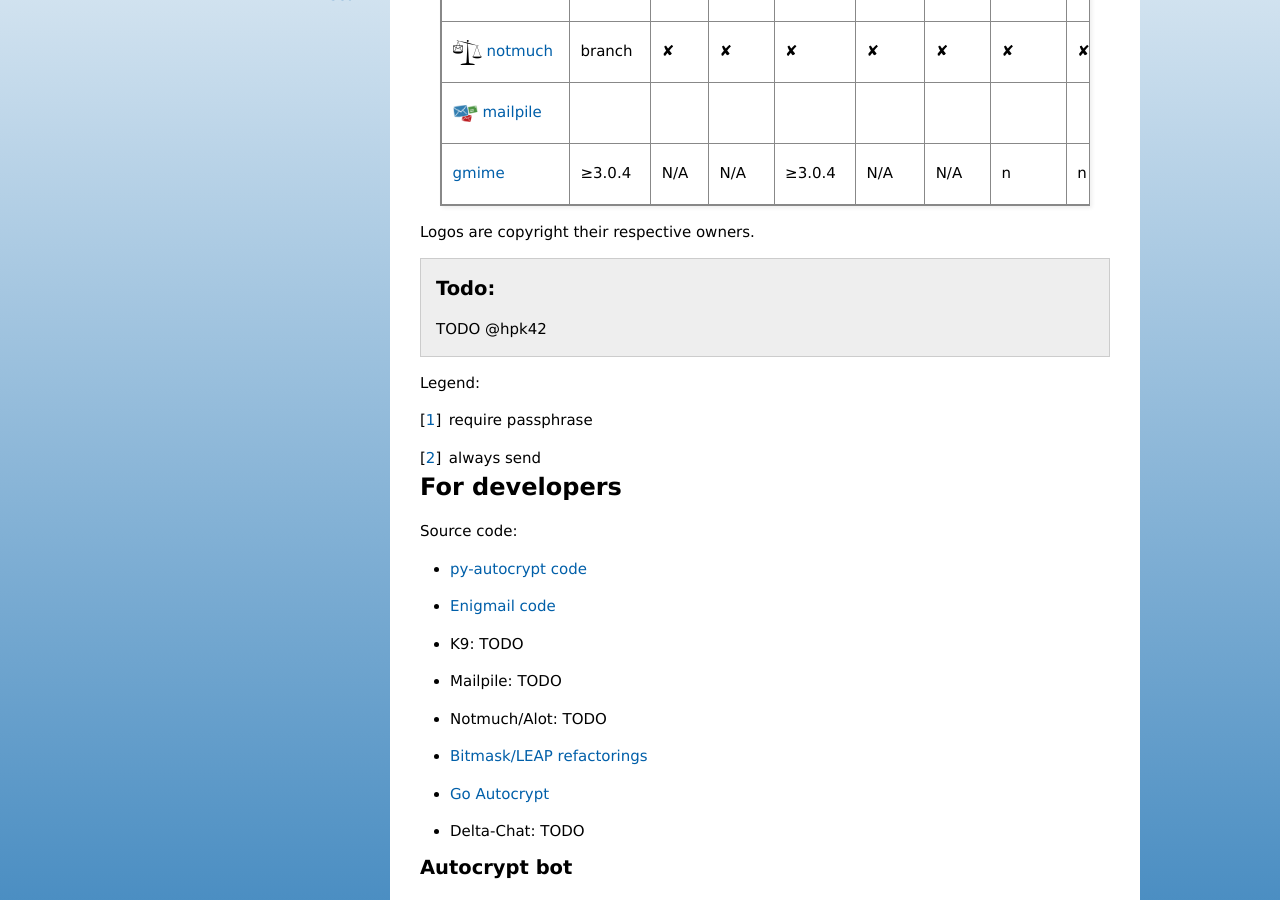
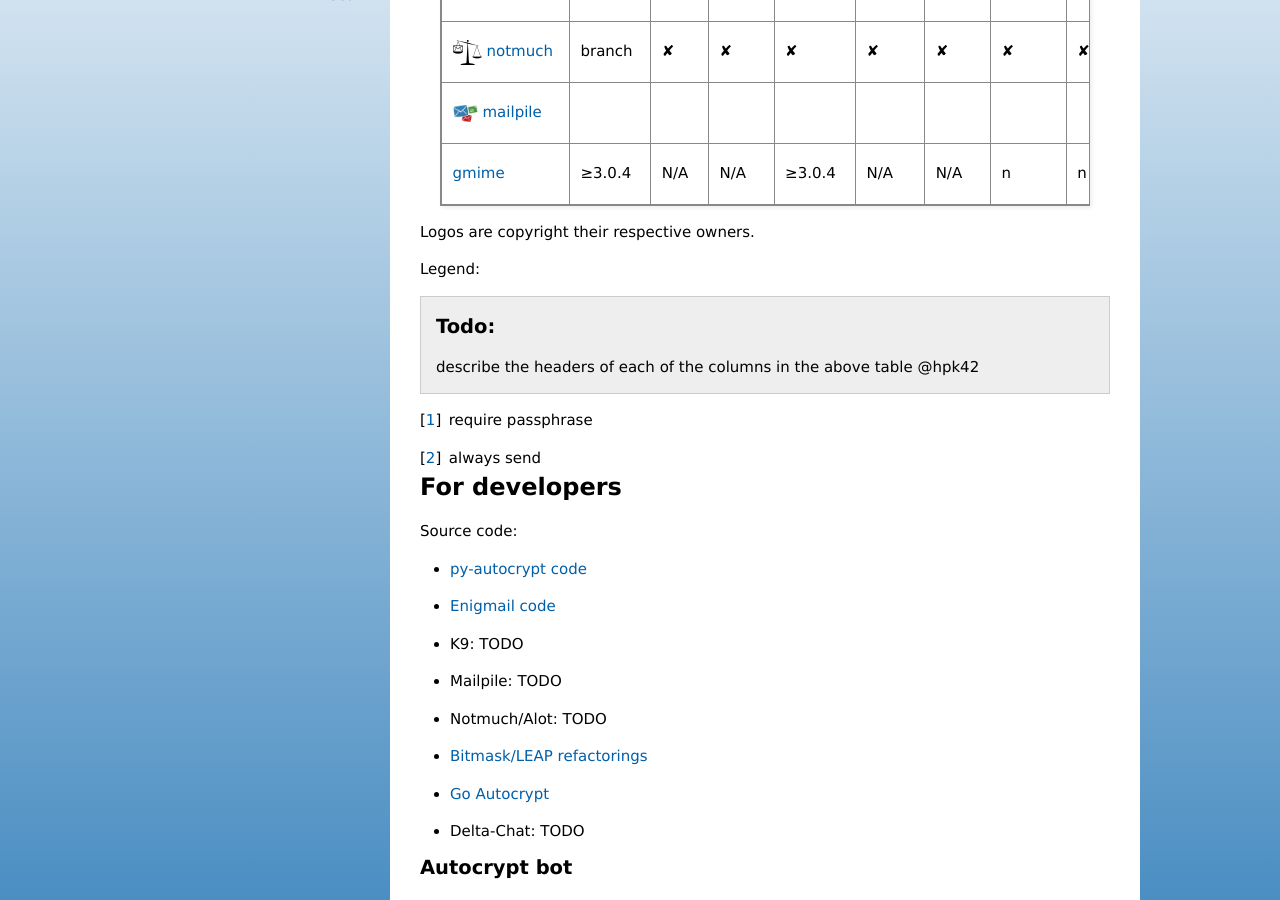
Before and after one commit to autocrypt/autocrypt, a Sphinx documentation site: the page built from doc/dev-status.rst, in a window 1280 px wide and 900 px high, scrolled down 593 px. Built offline with Sphinx 7.4.7, drawn with Linux system fonts in a browser that asks for light colours.

Commit message:
This TODO is about explaining the column headers

```diff
--- a/doc/dev-status.rst
+++ b/doc/dev-status.rst
@@ -35,11 +35,11 @@
 
 Logos are copyright their respective owners.
 
+Legend:
+
 .. todo::
 
-    TODO @hpk42
-
-Legend:
+    describe the headers of each of the columns in the above table @hpk42
 
 .. [1] require passphrase
 .. [2] always send
```
